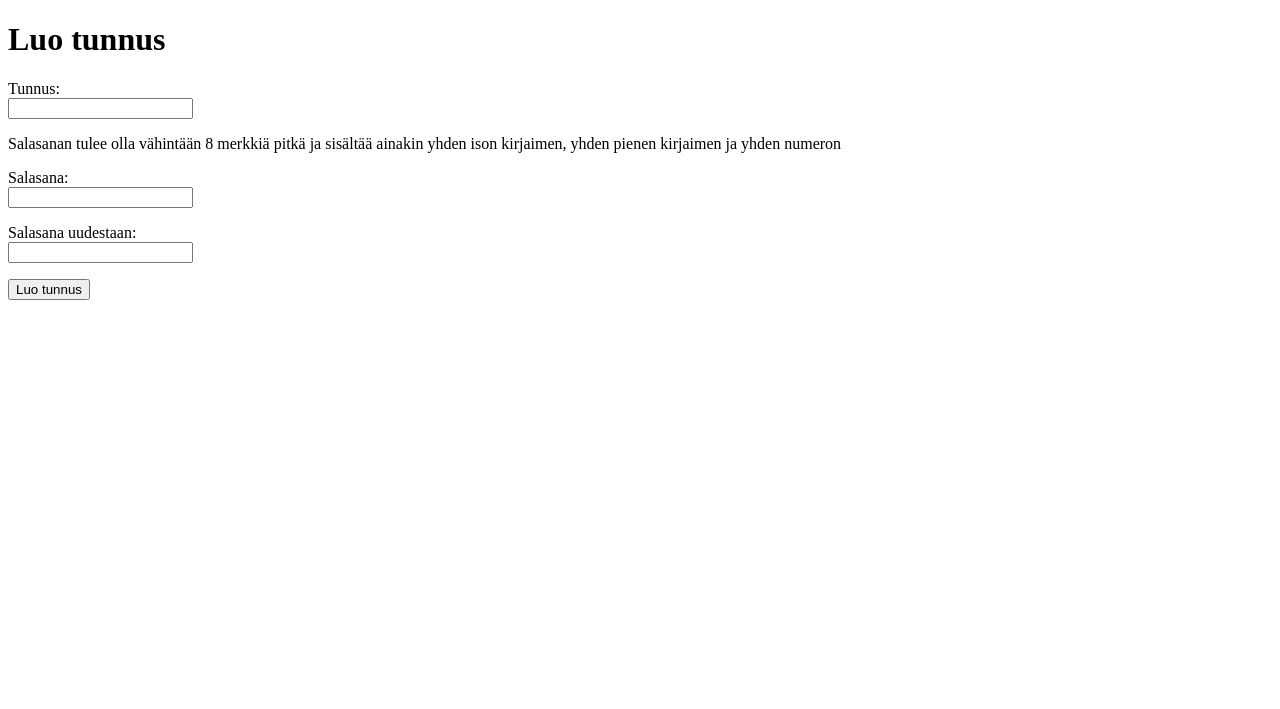
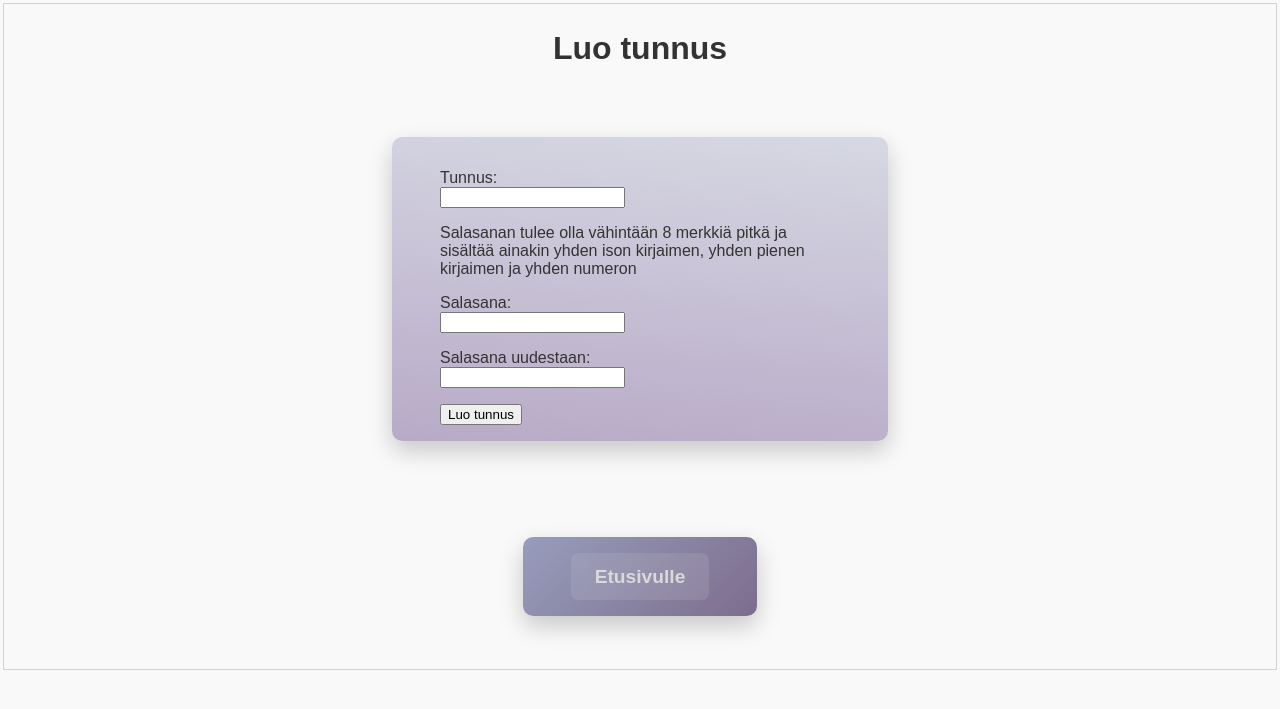
Before and after one commit to jduude/Ai-litteroinnit, a Flask app: page /register in a window 1280 px wide. Shown: the top 709 px of the page. Run offline with Flask 3, Linux system fonts and the light colour scheme.

Commit message:
add styles to register and login pages

```diff
--- a/static/styles.css
+++ b/static/styles.css
@@ -1,8 +1,9 @@
 body {
     font-family: Arial, sans-serif;
-    margin: 2rem;
+    margin: 0.2rem;
     background-color: #f9f9f9;
     color: #333;
+
 }
 
 .transcription {
@@ -94,27 +95,28 @@ tr td.version {
     margin: 0 auto;
     justify-content: center;
     border: #d2d2d1 1px solid;
+    padding: 0.3rem;
 }
 
 .header {
     text-align: center;
-    margin-bottom: 2rem;
+
 }
 
-.login-buttons {
+.login-operations-box {
     display: flex;
     max-width: 400px;
     gap: 1rem;
     justify-content: center;
     align-items: center;
     margin: 3rem auto;
-    padding: 2rem 3rem;
+    padding: 1rem 3rem;
     background: linear-gradient(135deg, #979dbb 0%, #7d6d8d 100%);
     border-radius: 10px;
     box-shadow: 0 10px 25px rgba(0, 0, 0, 0.2);
 }
 
-.login-buttons a {
+.login-operations-box a {
     color: rgb(217, 217, 217);
     text-decoration: none;
     font-size: 1.2rem;
@@ -127,8 +129,20 @@ tr td.version {
 }
 
 
-.login-buttons a:hover {
+.login-operations-box a:hover {
     background-color: rgba(255, 255, 255, 0.25);
     transform: translateY(-2px);
     box-shadow: 0 5px 15px rgba(0, 0, 0, 0.3);
 }
+
+.login-operations-box.register-box {
+
+    background: linear-gradient(185deg, #d6d8e3 0%, #b8aac7 100%);
+}
+
+
+.flash-message {
+    text-align: center;
+    color: rgb(155, 84, 140);
+    font-weight: bold;
+}
--- a/templates/index.html
+++ b/templates/index.html
@@ -63,7 +63,7 @@
         {% if session.user_id %}
         <a href="/logout">Kirjaudu ulos</a>
         {% else %}
-      <div class="login-buttons">
+      <div class="login-operations-box">
         <a href="/register">Luo tunnus</a>
 
         <a href="/login">Kirjaudu sisään</a>
--- a/templates/register.html
+++ b/templates/register.html
@@ -4,6 +4,7 @@
 <head>
   <meta charset="UTF-8">
   <title>Rekisteröinti</title>
+  <link rel="stylesheet" href="{{ url_for('static', filename='styles.css') }}">
   <style>
     .flash-message {
       color: red;
@@ -12,20 +13,24 @@
 </head>
 
 <body>
-
+  <div class="main-wrapper">
+    <div class="header">
       <h1>Luo tunnus</h1>
-
+    </div>
     {% for message in get_flashed_messages() %}
     <p class="flash-message">
       <b>{{ message }}</b>
     </p>
     {% endfor %}
+
+    <div class="login-operations-box register-box">
       <form action="/register" method="post">
         <p>
           Tunnus: <br />
           <input type="text" name="username" required value="{{ filled.username }}" />
         </p>
-    <p>Salasanan tulee olla vähintään 8 merkkiä pitkä ja sisältää ainakin yhden ison kirjaimen, yhden pienen kirjaimen
+        <p>Salasanan tulee olla vähintään 8 merkkiä pitkä ja sisältää ainakin yhden ison kirjaimen, yhden pienen
+          kirjaimen
           ja yhden numeron</p>
         <p>
           Salasana: <br />
@@ -37,6 +42,11 @@
         </p>
         <input type="submit" value="Luo tunnus" />
       </form>
+    </div>
+    <p class="login-operations-box">
+      <a href="/">Etusivulle</a>
+    </p>
+  </div>
 </body>
 
 </html>
```
Also changed, not shown: templates/login.html (+11 -8 lines). Lines whose indentation alone changed are shown as unchanged.
